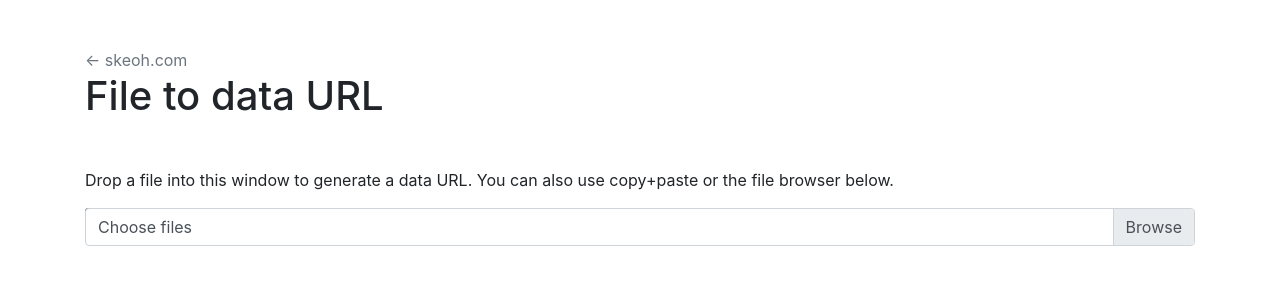
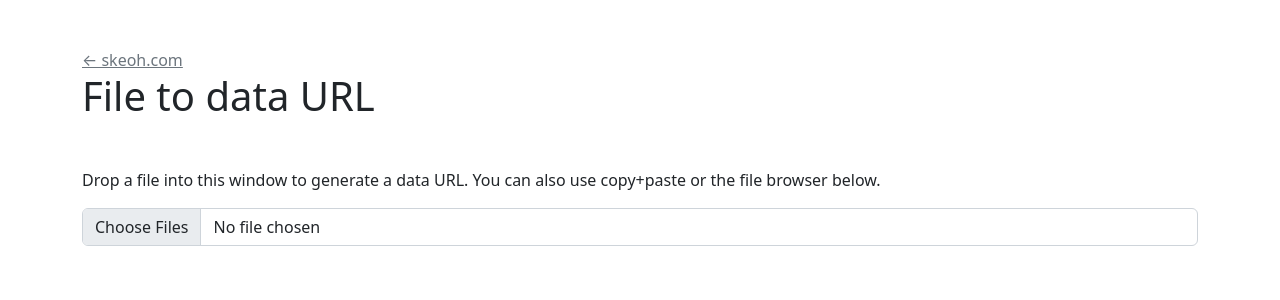
Before and after one commit to j-/file-to-data-url, a React (Create React App) app: page / in a window 1280 px wide. Shown: the top 300 px of the page. Built offline with nearby package versions, Linux system fonts and the light colour scheme; some icons are missing.

Commit message:
Bump packages

```diff
--- a/src/App.tsx
+++ b/src/App.tsx
@@ -16,10 +16,10 @@ const App: React.FC = () => {
       <a href="https://skeoh.com/" className="text-secondary">&larr; skeoh.com</a>
       <h1 className="mb-5">File to data URL</h1>
       <p>Drop a file into this window to generate a data URL. You can also use copy+paste or the file browser below.</p>
-      <div className="container px-1 my-3">
-        <div className="row mx-n2">
-          <div className="col-sm px-1"><FileSelector /></div>
-          {showReset && <div className="col-auto px-1"><ResetButton /></div>}
+      <div className="my-3">
+        <div className="d-flex gap-3">
+          <FileSelector />
+          {showReset && <div className="col-auto"><ResetButton /></div>}
         </div>
       </div>
       <FilesList />
--- a/src/FileName.tsx
+++ b/src/FileName.tsx
@@ -13,7 +13,7 @@ const FileName: React.FC<Props> = ({ children }) => {
   return (
     <div className="FileName">
       <span
-        className="FileName-file-icon file-icon file-icon-xs mr-2"
+        className="FileName-file-icon file-icon file-icon-xs me-2"
         data-type={extension.replace(/^\./, '')}
       />
       <span className="FileName-file-name">{filename}</span>
--- a/src/FileSelector.tsx
+++ b/src/FileSelector.tsx
@@ -14,20 +14,13 @@ const FileSelector: React.FC = () => {
     }
   }, [dispatch]);
   return (
-    <div className="custom-file">
     <input
       id="FileSelector"
+      className="form-control"
       type="file"
       multiple={true}
       onChange={handleChange}
     />
-      <label
-        className="custom-file-label"
-        htmlFor="FileSelector"
-      >
-        Choose files
-      </label>
-    </div>
   );
 };
 
--- a/src/FileSize.tsx
+++ b/src/FileSize.tsx
@@ -1,5 +1,5 @@
 import * as React from 'react';
-import filesize from 'filesize';
+import { filesize } from 'filesize';
 
 export interface Props {
   children: number;
--- a/src/FilesListItem.tsx
+++ b/src/FilesListItem.tsx
@@ -11,7 +11,7 @@ export interface Props {
   blob: string;
 }
 
-const WARNING_SIZE = 1000000;
+const WARNING_SIZE = 1e6;
 
 const FilesListItem: React.FC<Props> = ({ blob: blobURL }) => {
   const fileDetails = useSelector((state) => getFileDetailsByBlobURL(state, blobURL));
--- a/src/get-files-from-data-transfer.ts
+++ b/src/get-files-from-data-transfer.ts
@@ -14,10 +14,18 @@ const getFilesFromFileSystemDirectoryEntry = async (entry: FileSystemDirectoryEn
   return flatten(entryFiles);
 };
 
+const entryIsFile = (entry: FileSystemEntry | FileSystemDirectoryEntry): entry is FileSystemEntry => (
+  entry.isFile
+);
+
+const entryIsDirectory = (entry: FileSystemEntry | FileSystemDirectoryEntry): entry is FileSystemDirectoryEntry => (
+  entry.isDirectory
+);
+
 const getFilesFromEntry = async (entry: FileSystemEntry | FileSystemDirectoryEntry): Promise<File[]> => {
-  if (entry.isFile) {
+  if (entryIsFile(entry)) {
     return getFilesFromFileSystemEntry(entry);
-  } else if (entry.isDirectory) {
+  } else if (entryIsDirectory(entry)) {
     return getFilesFromFileSystemDirectoryEntry(entry);
   } else {
     throw new Error('Expected entry to be file or directory');
--- a/src/index.tsx
+++ b/src/index.tsx
@@ -1,21 +1,15 @@
 import * as React from 'react';
-import { render } from 'react-dom';
-import { createStore, applyMiddleware } from 'redux';
-import rootReducer from './store';
-import { composeWithDevTools } from 'redux-devtools-extension';
-import thunk from 'redux-thunk';
+import { createRoot } from 'react-dom/client';
 import { Provider as StoreProvider } from 'react-redux';
 import App from './App';
 import 'bootstrap/dist/css/bootstrap.css';
 import 'fileicon.css/fileicon.css';
+import { makeStore } from './store/make';
 
-const store = createStore(rootReducer, composeWithDevTools(
-  applyMiddleware(thunk),
-));
+const store = makeStore();
 
-render(
+createRoot(document.getElementById('root')!).render(
   <StoreProvider store={store}>
     <App />
   </StoreProvider>,
-  document.getElementById('root'),
 );
--- /dev/null
+++ b/src/store/make.ts
@@ -0,0 +1,28 @@
+import { createStore, applyMiddleware, AnyAction } from 'redux';
+import rootReducer, { RootReducerState } from './index';
+import { composeWithDevTools } from 'redux-devtools-extension';
+import thunk, { ThunkAction } from 'redux-thunk';
+import { TypedUseSelectorHook, useDispatch } from 'react-redux';
+import { useSelector } from 'react-redux';
+
+export const makeStore = () => (
+  createStore(
+    rootReducer,
+    composeWithDevTools(
+      applyMiddleware(thunk),
+    ),
+  )
+);
+
+export type AppState = RootReducerState;
+export type AppStore = ReturnType<typeof makeStore>;
+export type AppDispatch = AppStore['dispatch'];
+export type AppThunk<ReturnType = void> = ThunkAction<
+  ReturnType,
+  AppState,
+  unknown,
+  AnyAction
+>;
+
+export const useAppSelector: TypedUseSelectorHook<AppState> = useSelector;
+export const useAppDispatch = (): AppDispatch => useDispatch();
--- a/src/use-drag-drop.ts
+++ b/src/use-drag-drop.ts
@@ -1,9 +1,9 @@
 import * as React from 'react';
-import { useDispatch } from 'react-redux';
 import { addDataTransfer } from './store/actions';
+import { useAppDispatch } from './store/make';
 
 export const useDragDrop = () => {
-  const dispatch = useDispatch();
+  const dispatch = useAppDispatch();
 
   React.useEffect(() => {
     const handleDragover = (e: DragEvent) => {
@@ -18,7 +18,7 @@ export const useDragDrop = () => {
     const handleDrop = (e: DragEvent) => {
       e.preventDefault();
       if (e.dataTransfer) {
-        dispatch(addDataTransfer(e.dataTransfer));
+        dispatch(addDataTransfer(e.dataTransfer) as any);
       }
     };
     window.addEventListener('dragover', handleDragover);
--- a/src/use-paste.ts
+++ b/src/use-paste.ts
@@ -1,14 +1,14 @@
 import * as React from 'react';
-import { useDispatch } from 'react-redux';
 import { addDataTransfer } from './store/actions';
+import { useAppDispatch } from './store/make';
 
 export const usePaste = () => {
-  const dispatch = useDispatch();
+  const dispatch = useAppDispatch();
 
   React.useEffect(() => {
     const handlePaste = (e: ClipboardEvent) => {
       if (e.clipboardData) {
-        dispatch(addDataTransfer(e.clipboardData));
+        dispatch(addDataTransfer(e.clipboardData) as any);
       }
     };
     document.addEventListener('paste', handlePaste);
```
Also changed, not shown: package.json (+20 -21 lines), 1 other file (tests, documents, lock files or other folders). Lines whose indentation alone changed are shown as unchanged.
